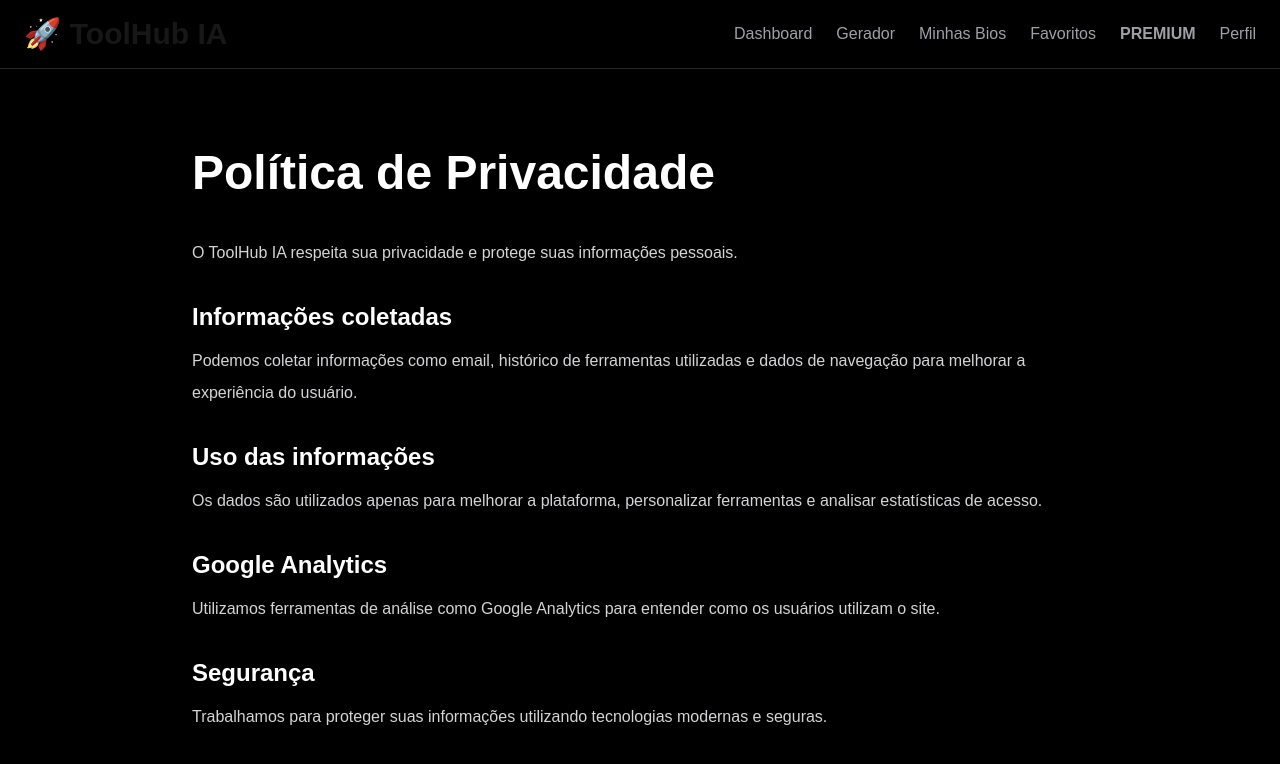
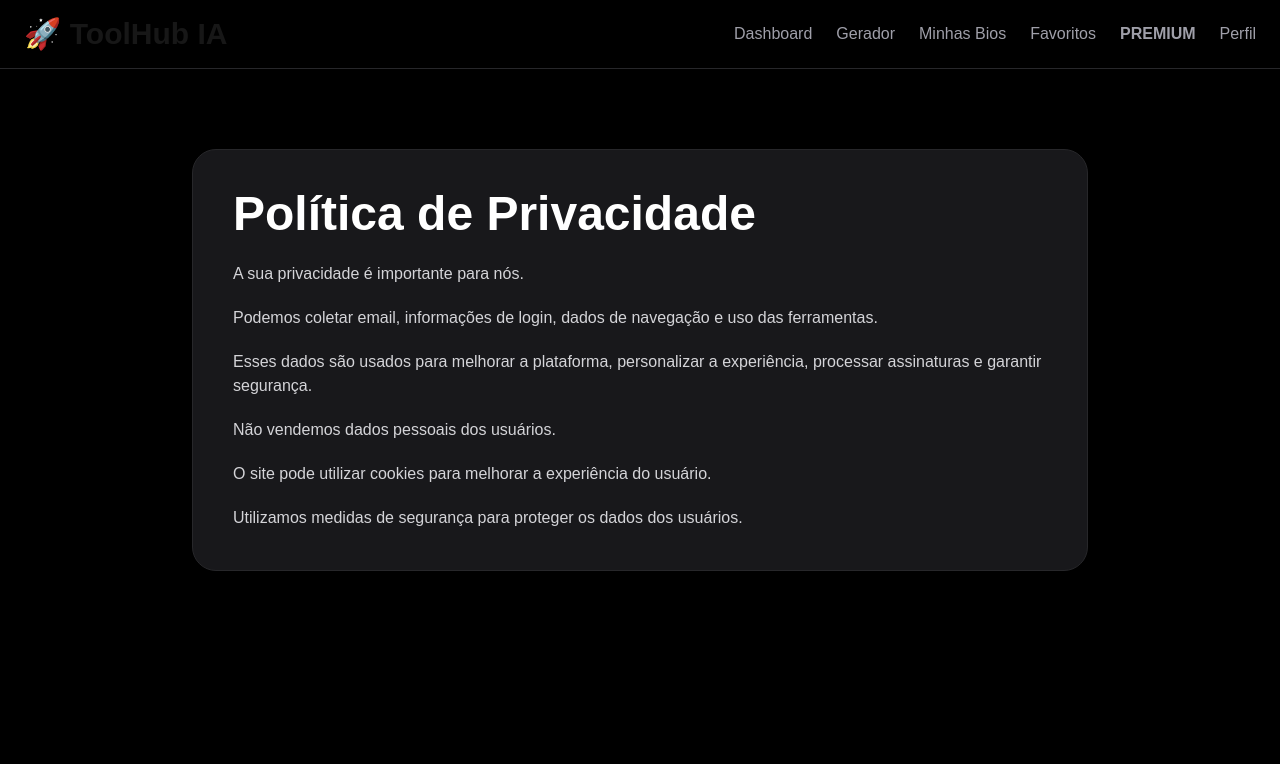
Before and after one commit to henriquesantossander-ctrl/toolhub-ai, a Next.js app: page /privacy in a window 1280 px wide. Shown: the top 764 px of the page. Built offline with nearby package versions, Linux system fonts and the light colour scheme.

Commit message:
adiciona paginas legais

```diff
--- a/app/contact/page.tsx
+++ b/app/contact/page.tsx
@@ -1,48 +1,17 @@
 export default function ContactPage() {
   return (
     <main className="min-h-screen bg-black text-white px-6 py-20">
-      <div className="max-w-4xl mx-auto">
+      <div className="max-w-3xl mx-auto bg-zinc-900 border border-zinc-800 rounded-3xl p-10">
+        <h1 className="text-5xl font-bold mb-6">Contato</h1>
 
-        <h1 className="text-5xl font-bold mb-10">
-          Contato
-        </h1>
-
-        <p className="text-zinc-400 text-lg mb-12">
-          Entre em contato com a equipe ToolHub IA.
+        <p className="text-zinc-400 mb-6">
+          Tem dúvidas, sugestões ou problemas no site? Entre em contato com a ToolHub IA.
         </p>
 
-        <div className="bg-zinc-900 border border-zinc-800 rounded-3xl p-10 space-y-8">
-
-          <div>
-            <h2 className="text-2xl font-bold mb-3">
-              📧 Email
-            </h2>
-
-            <p className="text-zinc-400">
-              contato@toolhubia.com
-            </p>
-          </div>
-
-          <div>
-            <h2 className="text-2xl font-bold mb-3">
-              🌎 Plataforma
-            </h2>
-
-            <p className="text-zinc-400">
-              Ferramentas modernas para internet e redes sociais.
-            </p>
-          </div>
-
-          <div>
-            <h2 className="text-2xl font-bold mb-3">
-              🚀 Suporte
-            </h2>
-
-            <p className="text-zinc-400">
-              Respondemos dúvidas, sugestões e parcerias.
-            </p>
-          </div>
-
+        <div className="space-y-4 text-lg">
+          <p><strong>Email:</strong> suporte@toolhubia.com.br</p>
+          <p><strong>Tempo médio de resposta:</strong> até 24 horas</p>
+          <p><strong>Assuntos:</strong> login, assinatura PRO, erros, sugestões, parcerias e publicidade.</p>
         </div>
       </div>
     </main>
--- a/app/privacy/page.tsx
+++ b/app/privacy/page.tsx
@@ -1,67 +1,21 @@
 export default function PrivacyPage() {
   return (
     <main className="min-h-screen bg-black text-white px-6 py-20">
-      <div className="max-w-4xl mx-auto">
+      <div className="max-w-4xl mx-auto bg-zinc-900 border border-zinc-800 rounded-3xl p-10">
+        <h1 className="text-5xl font-bold mb-6">Política de Privacidade</h1>
 
-        <h1 className="text-5xl font-bold mb-10">
-          Política de Privacidade
-        </h1>
+        <div className="space-y-5 text-zinc-300">
+          <p>A sua privacidade é importante para nós.</p>
 
-        <div className="space-y-8 text-zinc-300 leading-8">
+          <p>Podemos coletar email, informações de login, dados de navegação e uso das ferramentas.</p>
 
-          <p>
-            O ToolHub IA respeita sua privacidade e protege
-            suas informações pessoais.
-          </p>
+          <p>Esses dados são usados para melhorar a plataforma, personalizar a experiência, processar assinaturas e garantir segurança.</p>
 
-          <div>
-            <h2 className="text-2xl font-bold mb-3 text-white">
-              Informações coletadas
-            </h2>
+          <p>Não vendemos dados pessoais dos usuários.</p>
 
-            <p>
-              Podemos coletar informações como email,
-              histórico de ferramentas utilizadas e dados
-              de navegação para melhorar a experiência
-              do usuário.
-            </p>
-          </div>
+          <p>O site pode utilizar cookies para melhorar a experiência do usuário.</p>
 
-          <div>
-            <h2 className="text-2xl font-bold mb-3 text-white">
-              Uso das informações
-            </h2>
-
-            <p>
-              Os dados são utilizados apenas para melhorar
-              a plataforma, personalizar ferramentas e
-              analisar estatísticas de acesso.
-            </p>
-          </div>
-
-          <div>
-            <h2 className="text-2xl font-bold mb-3 text-white">
-              Google Analytics
-            </h2>
-
-            <p>
-              Utilizamos ferramentas de análise como
-              Google Analytics para entender como os
-              usuários utilizam o site.
-            </p>
-          </div>
-
-          <div>
-            <h2 className="text-2xl font-bold mb-3 text-white">
-              Segurança
-            </h2>
-
-            <p>
-              Trabalhamos para proteger suas informações
-              utilizando tecnologias modernas e seguras.
-            </p>
-          </div>
-
+          <p>Utilizamos medidas de segurança para proteger os dados dos usuários.</p>
         </div>
       </div>
     </main>
--- a/app/terms/page.tsx
+++ b/app/terms/page.tsx
@@ -1,52 +1,21 @@
 export default function TermsPage() {
   return (
     <main className="min-h-screen bg-black text-white px-6 py-20">
-      <div className="max-w-4xl mx-auto">
+      <div className="max-w-4xl mx-auto bg-zinc-900 border border-zinc-800 rounded-3xl p-10">
+        <h1 className="text-5xl font-bold mb-6">Termos de Uso</h1>
 
-        <h1 className="text-5xl font-bold mb-10">
-          Termos de Uso
-        </h1>
+        <div className="space-y-5 text-zinc-300">
+          <p>Ao utilizar a ToolHub IA, você concorda com estes termos.</p>
 
-        <div className="space-y-8 text-zinc-300 leading-8 text-lg">
+          <p>A plataforma deve ser usada apenas para fins legais.</p>
 
-          <p>
-            Ao utilizar o ToolHub IA, você concorda com
-            os termos e condições desta plataforma.
-          </p>
+          <p>Não é permitido usar a ToolHub IA para fraudes, spam, malware, roubo de contas, conteúdo ilegal ou violação de direitos autorais.</p>
 
-          <div>
-            <h2 className="text-2xl font-bold mb-3 text-white">
-              Uso da plataforma
-            </h2>
+          <p>O usuário é responsável pela segurança da própria conta.</p>
 
-            <p>
-              O usuário concorda em utilizar a plataforma
-              de maneira responsável e legal.
-            </p>
-          </div>
+          <p>Os planos pagos liberam funcionalidades premium e os pagamentos são processados por plataformas terceirizadas seguras.</p>
 
-          <div>
-            <h2 className="text-2xl font-bold mb-3 text-white">
-              Conteúdo gerado
-            </h2>
-
-            <p>
-              As ferramentas geram conteúdos automaticamente
-              e o usuário é responsável pelo uso das informações.
-            </p>
-          </div>
-
-          <div>
-            <h2 className="text-2xl font-bold mb-3 text-white">
-              Alterações
-            </h2>
-
-            <p>
-              O ToolHub IA pode atualizar estes termos
-              a qualquer momento sem aviso prévio.
-            </p>
-          </div>
-
+          <p>A ToolHub IA pode receber atualizações, mudanças e manutenções sem aviso prévio.</p>
         </div>
       </div>
     </main>
```
